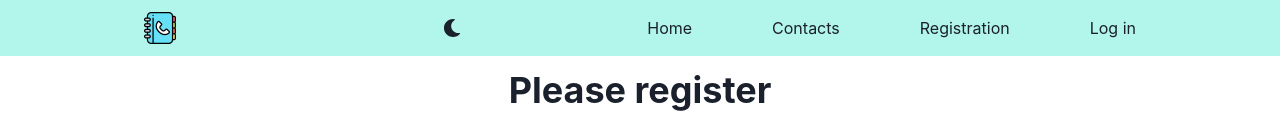
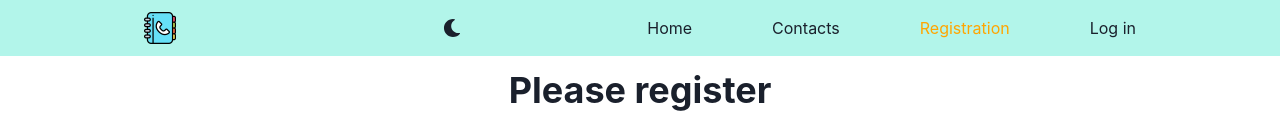
Before and after one commit to Svin07/goit-react-hw-08-phonebook, a React (Create React App) app: page /goit-react-hw-08-phonebook/register in a window 1280 px wide. Shown: the top 140 px of the page. Built offline with nearby package versions, Linux system fonts and the light colour scheme.

Commit message:
commit_07

```diff
--- a/src/components/AuthNav/AuthNav.jsx
+++ b/src/components/AuthNav/AuthNav.jsx
@@ -1,10 +1,19 @@
 import { Flex, Spacer } from '@chakra-ui/react';
-import { Link } from 'react-router-dom';
+import { Link, NavLink } from 'react-router-dom';
+import styled from 'styled-components';
+
+const StyledLink = styled(NavLink)`
+  color: gray.900;
+
+  &.active {
+    color: orange;
+  }
+`;
 
 export default function AuthNav() {
   return (
     <Flex justifyContent="end" alignItems="center">
-      <Link to="/register">Registration</Link>
+      <StyledLink to="/register">Registration</StyledLink>
       <Spacer w="20" />
       <Link to="/">Log in</Link>
     </Flex>
--- a/src/components/Navigation/Navigation.jsx
+++ b/src/components/Navigation/Navigation.jsx
@@ -2,17 +2,26 @@ import { Flex, Spacer } from '@chakra-ui/react';
 import AuthNav from 'components/AuthNav/AuthNav';
 import UserMenu from 'components/UserMenu/UserMenu';
 import { useSelector } from 'react-redux';
-import { Link } from 'react-router-dom';
+import { NavLink } from 'react-router-dom';
 import { getIsLoggedIn } from 'redux/selectors';
+import styled from 'styled-components';
+
+const StyledLink = styled(NavLink)`
+  color: gray.900;
+
+  &.active {
+    color: orange;
+  }
+`;
 
 export default function Navigation() {
   const isLoggedIn = useSelector(getIsLoggedIn);
 
   return (
     <Flex justifyContent="space-between" alignItems="center">
-      <Link to="/">Home</Link>
+      <StyledLink to="/">Home</StyledLink>
       <Spacer />
-      <Link to="Contacts">Contacts</Link>
+      <StyledLink to="Contacts">Contacts</StyledLink>
       <Spacer w="40" />
       {isLoggedIn ? <UserMenu /> : <AuthNav />}
     </Flex>
```
